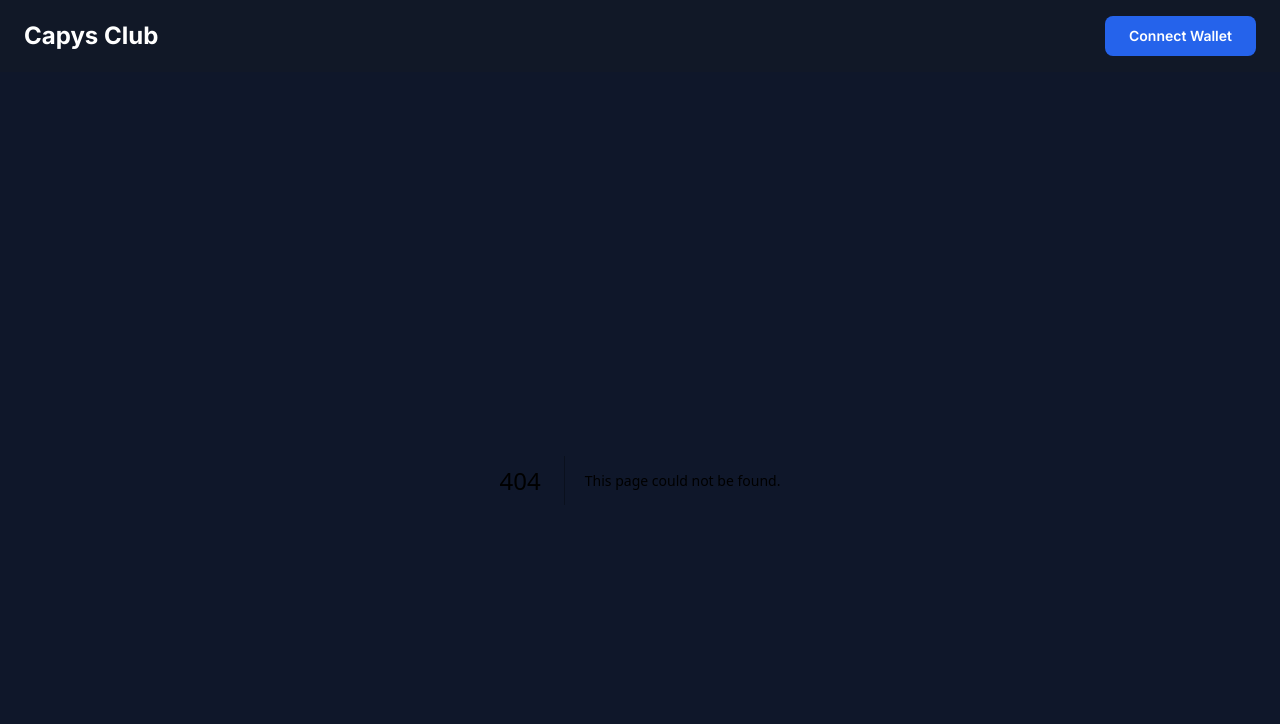
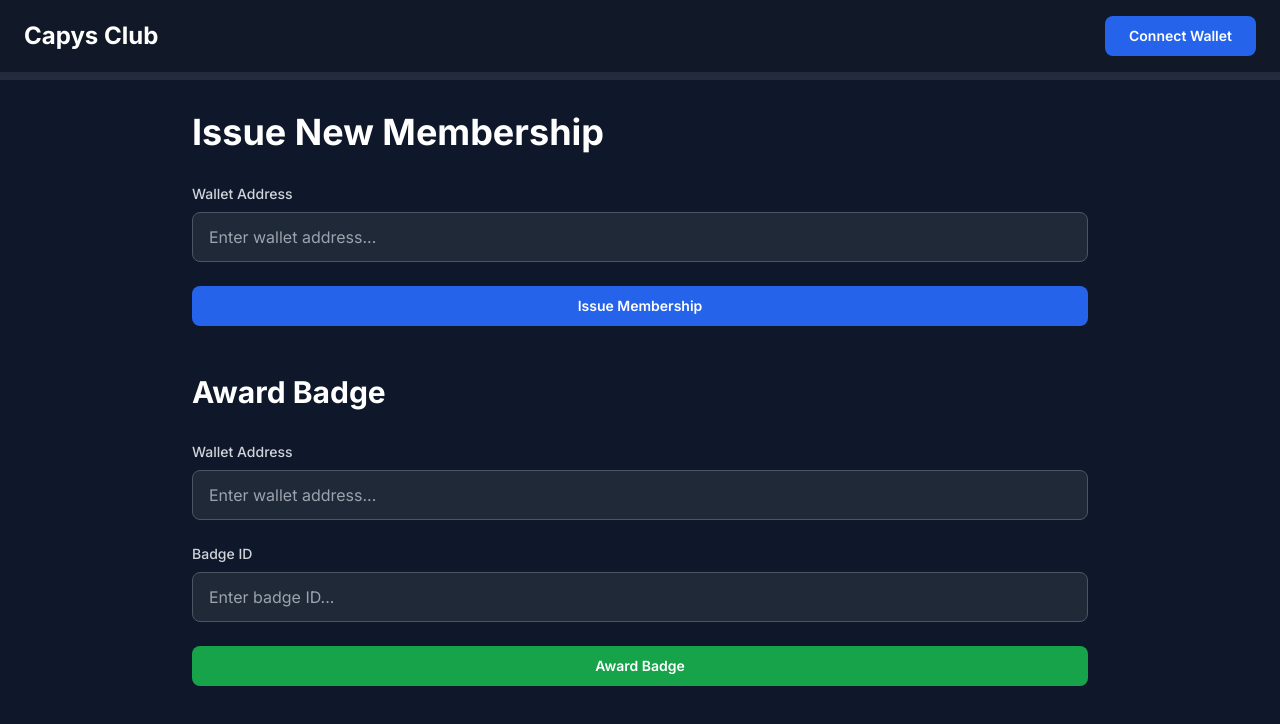
Before and after one commit to oaxiapsolrac/frontend-hackmeridian, a Next.js app: page /admin in a window 1280 px wide. Before the commit this address had no page. Shown: the top 724 px of the page. Built offline with nearby package versions, Linux system fonts and the light colour scheme.

Commit message:
first steps: 5, pagadm

```diff
--- /dev/null
+++ b/src/app/admin/page.tsx
@@ -0,0 +1,112 @@
+'use client'
+
+import { useState } from 'react'
+import { Button } from '@/components/ui/button'
+
+export default function Admin() {
+  const [membershipForm, setMembershipForm] = useState({
+    walletAddress: ''
+  })
+
+  const [badgeForm, setBadgeForm] = useState({
+    walletAddress: '',
+    badgeId: ''
+  })
+
+  const handleMembershipSubmit = (e: React.FormEvent) => {
+    e.preventDefault()
+    console.log('Issue Membership:', membershipForm)
+    // TODO: Implement membership issuance logic
+  }
+
+  const handleBadgeSubmit = (e: React.FormEvent) => {
+    e.preventDefault()
+    console.log('Award Badge:', badgeForm)
+    // TODO: Implement badge awarding logic
+  }
+
+  return (
+    <div className="min-h-screen bg-slate-900 text-white p-8">
+      <div className="max-w-4xl mx-auto space-y-12">
+
+        {/* Issue New Membership Form */}
+        <section className="space-y-6">
+          <h1 className="text-4xl font-bold text-white mb-8">
+            Issue New Membership
+          </h1>
+
+          <form onSubmit={handleMembershipSubmit} className="space-y-6">
+            <div className="space-y-2">
+              <label htmlFor="membership-wallet" className="block text-sm font-medium text-gray-300">
+                Wallet Address
+              </label>
+              <input
+                type="text"
+                id="membership-wallet"
+                value={membershipForm.walletAddress}
+                onChange={(e) => setMembershipForm({ ...membershipForm, walletAddress: e.target.value })}
+                placeholder="Enter wallet address..."
+                className="w-full px-4 py-3 bg-gray-800 border border-gray-600 rounded-lg text-white placeholder-gray-400 focus:outline-none focus:ring-2 focus:ring-blue-500 focus:border-transparent"
+                required
+              />
+            </div>
+
+            <Button
+              type="submit"
+              className="w-full bg-blue-600 hover:bg-blue-700 text-white font-semibold py-3 px-6 rounded-lg transition-colors duration-200"
+            >
+              Issue Membership
+            </Button>
+          </form>
+        </section>
+
+        {/* Award Badge Form */}
+        <section className="space-y-6">
+          <h2 className="text-3xl font-bold text-white mb-8">
+            Award Badge
+          </h2>
+
+          <form onSubmit={handleBadgeSubmit} className="space-y-6">
+            <div className="space-y-2">
+              <label htmlFor="badge-wallet" className="block text-sm font-medium text-gray-300">
+                Wallet Address
+              </label>
+              <input
+                type="text"
+                id="badge-wallet"
+                value={badgeForm.walletAddress}
+                onChange={(e) => setBadgeForm({ ...badgeForm, walletAddress: e.target.value })}
+                placeholder="Enter wallet address..."
+                className="w-full px-4 py-3 bg-gray-800 border border-gray-600 rounded-lg text-white placeholder-gray-400 focus:outline-none focus:ring-2 focus:ring-blue-500 focus:border-transparent"
+                required
+              />
+            </div>
+
+            <div className="space-y-2">
+              <label htmlFor="badge-id" className="block text-sm font-medium text-gray-300">
+                Badge ID
+              </label>
+              <input
+                type="text"
+                id="badge-id"
+                value={badgeForm.badgeId}
+                onChange={(e) => setBadgeForm({ ...badgeForm, badgeId: e.target.value })}
+                placeholder="Enter badge ID..."
+                className="w-full px-4 py-3 bg-gray-800 border border-gray-600 rounded-lg text-white placeholder-gray-400 focus:outline-none focus:ring-2 focus:ring-blue-500 focus:border-transparent"
+                required
+              />
+            </div>
+
+            <Button
+              type="submit"
+              className="w-full bg-green-600 hover:bg-green-700 text-white font-semibold py-3 px-6 rounded-lg transition-colors duration-200"
+            >
+              Award Badge
+            </Button>
+          </form>
+        </section>
+
+      </div>
+    </div>
+  )
+}
```
